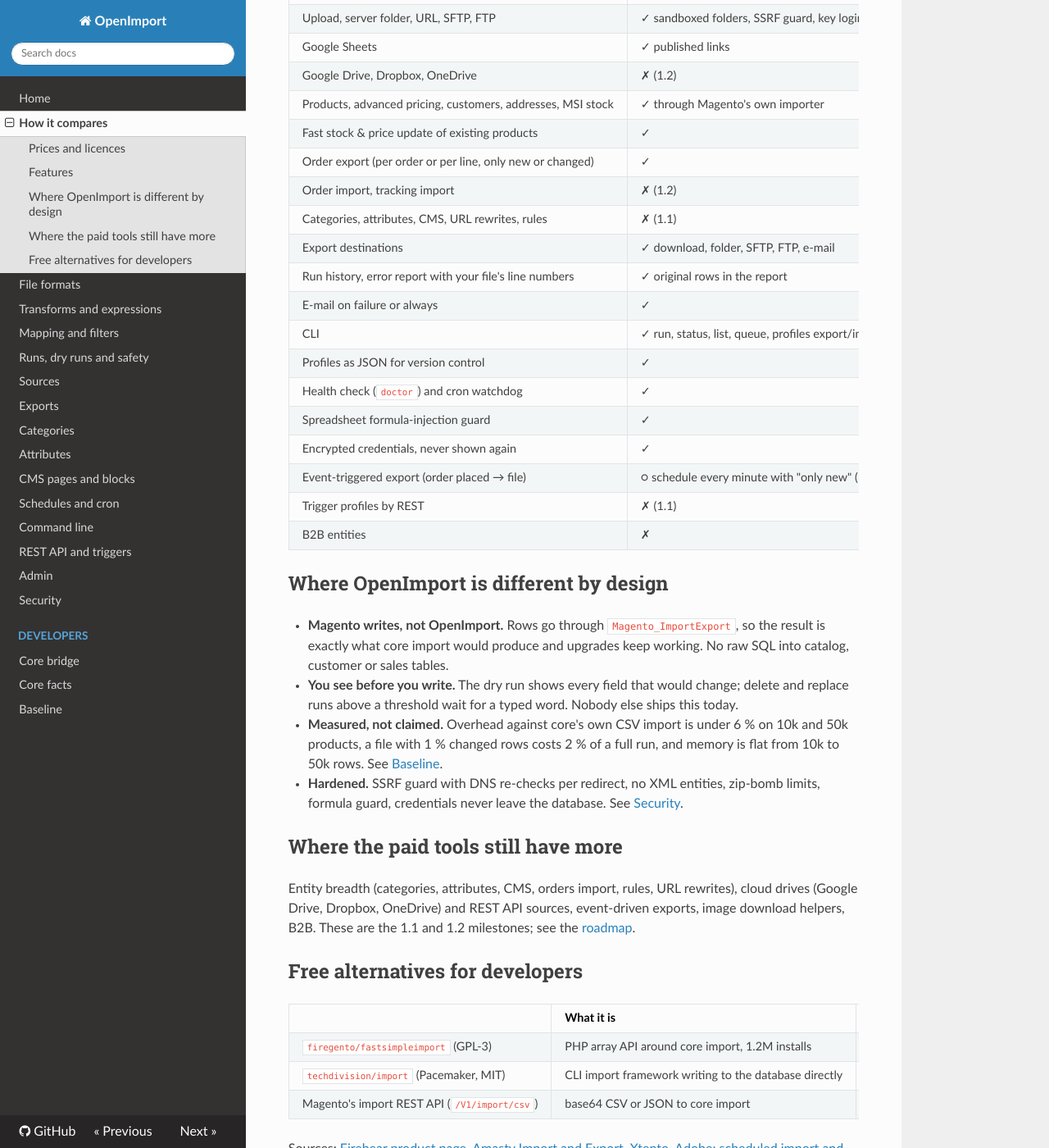
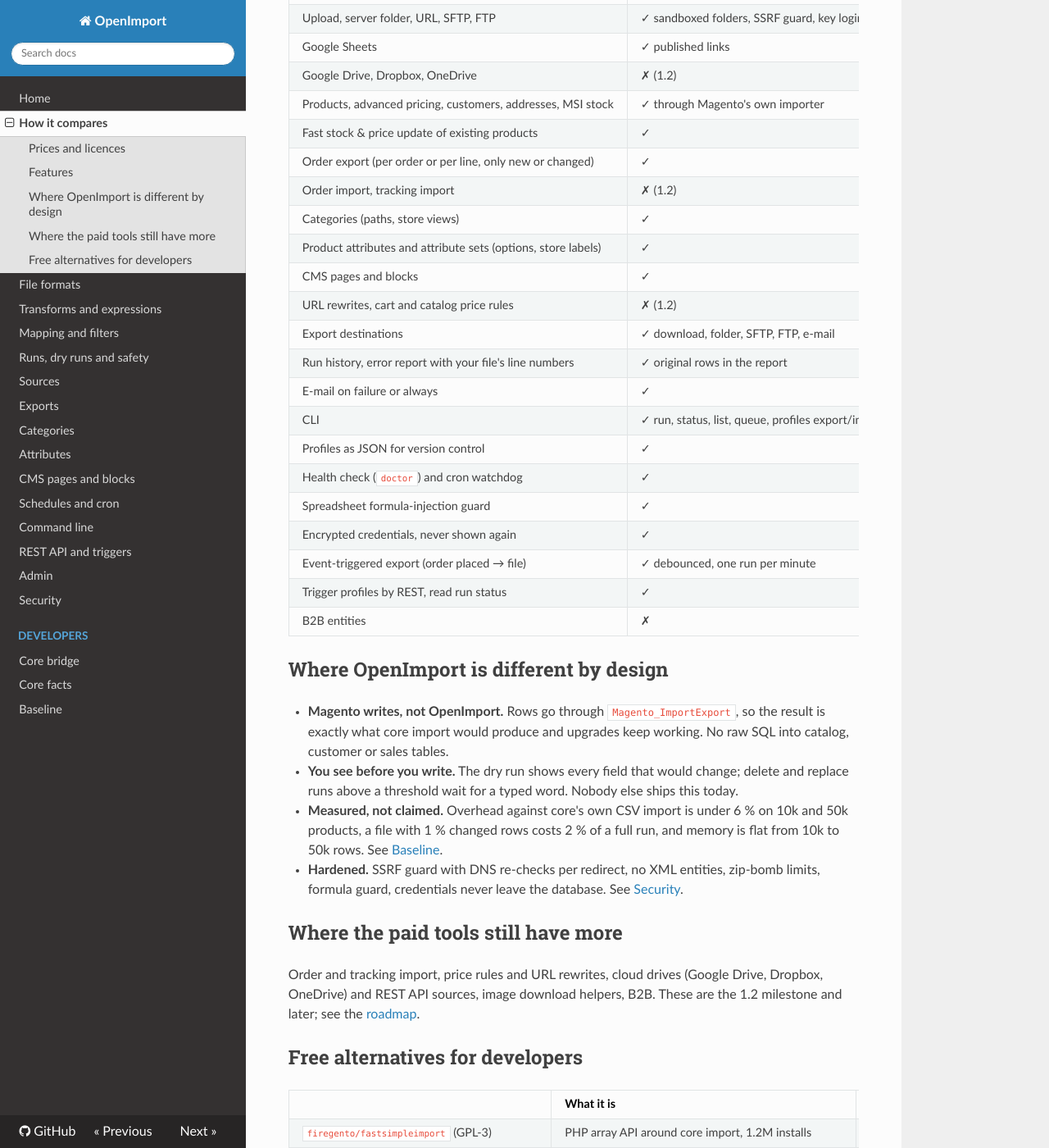
Before and after one commit to 5mehulhelp5/openimport, an MkDocs documentation site: the page built from docs/comparison.md, in a window 1280 px wide and 1400 px high, scrolled down 950 px. Shown: the whole window at 82% size. Built offline with MkDocs 1.6.1, drawn with Linux system fonts in a browser that asks for light colours; nearby versions of some CDN libraries; some of the changed text lies outside the part shown.

```diff
--- a/docs/comparison.md
+++ b/docs/comparison.md
@@ -34,7 +34,10 @@ clean-room project). Prices change; check the vendor. If something here is wrong
 | Fast stock & price update of existing products | ✓ | ✗ | ✗ | ○ | ○ | ✓ |
 | Order export (per order or per line, only new or changed) | ✓ | ✗ | ✗ | ✓ | ✓ | ✓ |
 | Order import, tracking import | ✗ (1.2) | ✗ | ✗ | ✓ | ✓ with invoice/ship actions | ✓ |
-| Categories, attributes, CMS, URL rewrites, rules | ✗ (1.1) | ✗ | ✗ | ✓ | ✓ | ✗ |
+| Categories (paths, store views) | ✓ | ✗ | ✗ | ✓ | ✗ | ✗ |
+| Product attributes and attribute sets (options, store labels) | ✓ | ✗ | ✗ | ✓ | ✓ | ✗ |
+| CMS pages and blocks | ✓ | ✗ | ✗ | ✓ | ✓ | ✗ |
+| URL rewrites, cart and catalog price rules | ✗ (1.2) | ✗ | ✗ | ✓ | ✓ | ✗ |
 | Export destinations | ✓ download, folder, SFTP, FTP, e-mail | ✗ | ○ | ✓ | ✓ | ✓ |
 | Run history, error report with your file's line numbers | ✓ original rows in the report | ○ history | ○ last outcome | ✓ | ✓ | ✓ |
 | E-mail on failure or always | ✓ | ✗ | ○ | ✓ | ✓ | ✓ |
@@ -43,8 +46,8 @@ clean-room project). Prices change; check the vendor. If something here is wrong
 | Health check (`doctor`) and cron watchdog | ✓ | ✗ | ✗ | ✗ | ✗ | ✗ |
 | Spreadsheet formula-injection guard | ✓ | ✗ | ✗ | ✗ | ✗ | ✗ |
 | Encrypted credentials, never shown again | ✓ | — | — | ○ | ○ | ○ |
-| Event-triggered export (order placed → file) | ○ schedule every minute with "only new" (1.1: events) | ✗ | ✗ | ✓ | ✓ | ✓ |
-| Trigger profiles by REST | ✗ (1.1) | ○ raw CSV/JSON import API | ○ | ○ | ○ | ✗ |
+| Event-triggered export (order placed → file) | ✓ debounced, one run per minute | ✗ | ✗ | ✓ | ✓ | ✓ |
+| Trigger profiles by REST, read run status | ✓ | ○ raw CSV/JSON import API | ○ | ○ | ○ | ✗ |
 | B2B entities | ✗ | ✗ | ○ | ✓ (add-on) | ✗ | ✗ |
 
 ## Where OpenImport is different by design
@@ -60,9 +63,8 @@ clean-room project). Prices change; check the vendor. If something here is wrong
 
 ## Where the paid tools still have more
 
-Entity breadth (categories, attributes, CMS, orders import, rules, URL rewrites), cloud drives (Google Drive, Dropbox,
-OneDrive) and REST API sources, event-driven exports, image download helpers, B2B. These are the 1.1 and 1.2
-milestones; see the [roadmap](https://github.com/iranimij/openimport/milestones).
+Order and tracking import, price rules and URL rewrites, cloud drives (Google Drive, Dropbox, OneDrive) and REST
+API sources, image download helpers, B2B. These are the 1.2 milestone and later; see the [roadmap](https://github.com/iranimij/openimport/milestones).
 
 ## Free alternatives for developers
 
```
Also changed, not shown: other parts of docs/comparison.md (+1 -1 lines), CHANGELOG.md (+4 -0 lines), README.md (+8 -3 lines).
